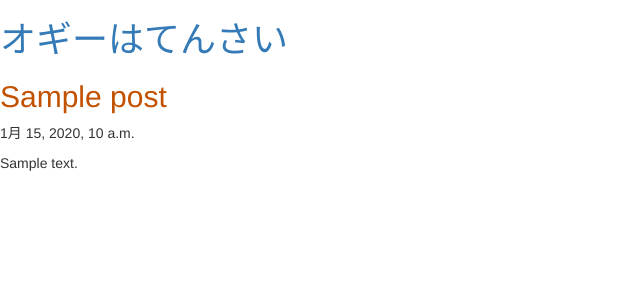
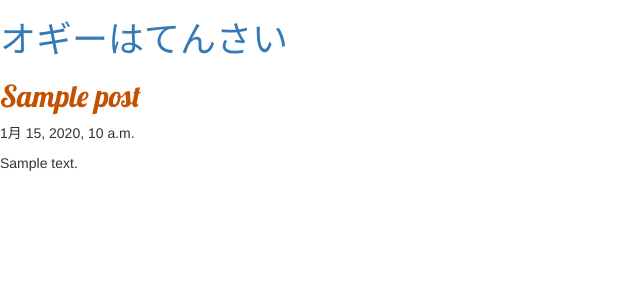
Before and after one commit to KiKu0411/Djangogirls, a Django app: template blog/templates/blog/post_list.html in a window 1280 px wide. Shown: the top 300 px of the page, without its empty margins (0-640 px from the left). Run offline with Django 3.2, Linux system fonts and the light colour scheme; the template is opened without the code that fills it: most values are stand-ins (such as "Sample title", 1, 10 or a date in 2020); some libraries are stand-ins or nearby versions.

Commit message:
てんさい

```diff
--- a/blog/static/css/blog.css
+++ b/blog/static/css/blog.css
@@ -1,3 +1,4 @@
 h1 a, h2 a {
     color: #C25100;
+    font-family: 'Lobster';
 }
--- a/blog/templates/blog/post_list.html
+++ b/blog/templates/blog/post_list.html
@@ -7,6 +7,7 @@
           content="width=device-width, user-scalable=no, initial-scale=1.0, maximum-scale=1.0, minimum-scale=1.0">
     <meta http-equiv="X-UA-Compatible" content="ie=edge">
     <title>mitiwohumihazusitakutipatti</title>
+    <link href="//fonts.googleapis.com/css?family=Lobster&subset=latin,latin-ext" rel="stylesheet" type="text/css">
     <link rel="stylesheet" href="//maxcdn.bootstrapcdn.com/bootstrap/3.2.0/css/bootstrap.min.css">
     <link rel="stylesheet" href="//maxcdn.bootstrapcdn.com/bootstrap/3.2.0/css/bootstrap-theme.min.css">
     <link rel="stylesheet" href="{% static 'css/blog.css' %}">
```
